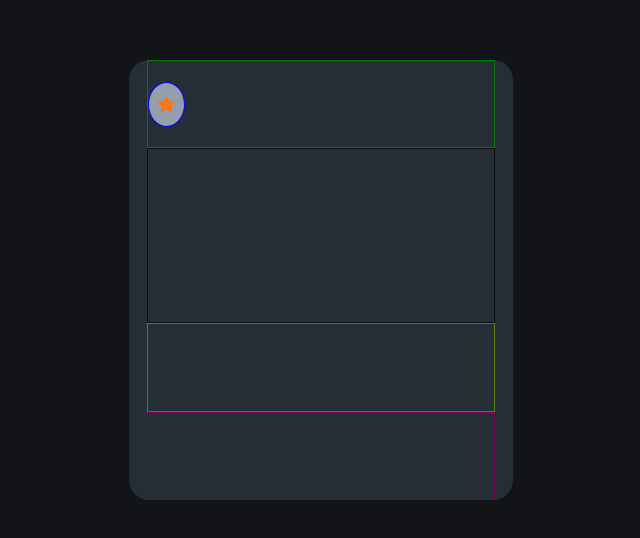
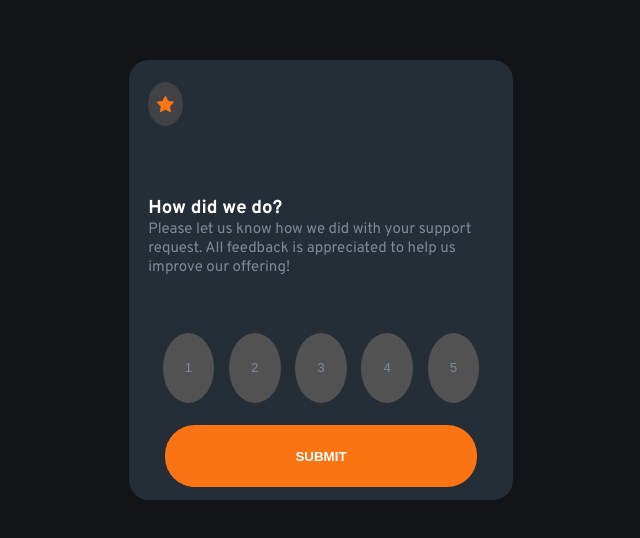
Before and after one commit to CelebMunyiri/interactive-rating-component-main, a plain HTML site: page index.html in a window 1280 px wide. Shown: the part 120-658 px from the top of the page, without its empty margins (319-959 px from the left). Drawn offline with Linux system fonts and the light colour scheme.

Commit message:
completed in UI design of the desktop screen for the project

```diff
--- a/index.html
+++ b/index.html
@@ -8,6 +8,9 @@
 
   <title>Munyiri Interactive rating component</title>
   <link rel="stylesheet" href="style.css">
+  <link rel="preconnect" href="https://fonts.googleapis.com">
+<link rel="preconnect" href="https://fonts.gstatic.com" crossorigin>
+<link href="https://fonts.googleapis.com/css2?family=Barlow+Semi+Condensed:wght@100;300;500;600;700&family=Inter:wght@100;200;400;800;900&family=Josefin+Sans:wght@400;700&family=Manrope:wght@200&family=Merriweather:wght@300&family=Outfit:wght@700&family=Overpass:wght@400;700&display=swap" rel="stylesheet">
 
 
 </head>
@@ -22,9 +25,22 @@
       </div>
 
     </div>
-    <div class="box2"></div>
-<div class="box3"></div>
-<div class="box4"></div>
+    <div class="box2">
+      <h3>How did we do?</h3>
+      <p>Please let us know how we did with your support </p>
+      <p>request. All feedback is appreciated to help us</p>
+ <p>improve our offering! </p>
+    </div>
+<div class="box3">
+  <button>1</button>
+  <button>2</button>
+  <button>3</button>
+  <button>4</button>
+  <button>5</button>
+</div>
+<div class="box4">
+  <button>SUBMIT</button>
+</div>
  </div>
 </section>
 
--- a/style.css
+++ b/style.css
@@ -7,6 +7,7 @@
 body{
     width:100vw;
     height: 100vh;
+    font-family: 'Overpass', sans-serif;
 }
 section{
     width:100%;
@@ -28,12 +29,12 @@ section{
 .box1{
     width: 90%;
     height: 20%;
-    border: 1px solid green;
+    /* border: 1px solid green; */
     display: flex;
     align-items: center;
 }
 .boxx{
-    border: 1px solid blue;
+    /* border: 1px solid blue; */
     height: 50%;
     width: 10%;
     display: flex;
@@ -41,20 +42,58 @@ section{
     justify-content: center;
     border-radius: 50%;
 
-    background:  hsl(217, 12%, 63%);
+    background:  hsl(216, 4%, 26%);
 }
 .box2{
     width: 90%;
     height: 40%;
-    border: 1px solid rgb(15, 16, 15);
+    /* border: 1px solid rgb(15, 16, 15); */
+    display: flex;
+    flex-direction: column;
+    justify-content: center;
+}
+.box2 h3{
+    color: hsl(0, 0%, 100%);
+    font-weight: 700;
+}
+.box2 p{
+    /* color:hsl(217, 12%, 63%); */
+    color: hsl(216, 12%, 54%);
+    font-weight: 400;
+    font-size: 15px;
 }
 .box3{
     width: 90%;
     height: 20%;
-    border: 1px solid rgb(85, 128, 0);
+    /* border: 1px solid rgb(85, 128, 0); */
+    display: flex;
+    align-items: center;
+    justify-content: space-evenly;
+}
+.box3 button{
+    height: 80%;
+    width: 15%;
+    border-radius: 50%;
+    color: hsl(216, 12%, 54%);
+    font-weight: 400;
+    background: rgb(82, 82, 82);
+    border: none;
 }
 .box4{
     width: 90%;
     height: 20%;
-    border: 1px solid rgb(128, 0, 87);
+    /* border: 1px solid rgb(128, 0, 87); */
+    display: flex;
+    align-items: center;
+    justify-content: space-evenly;
 }
+.box4 button{
+    width: 90%;
+    height: 70%;
+    border-radius: 30px;
+    font-weight: 700;
+    color: hsl(0, 0%, 100%);
+    background: hsl(25, 97%, 53%);
+    border: none;
+    cursor: pointer;
+}
```
Also changed, not shown: 1 other file.
